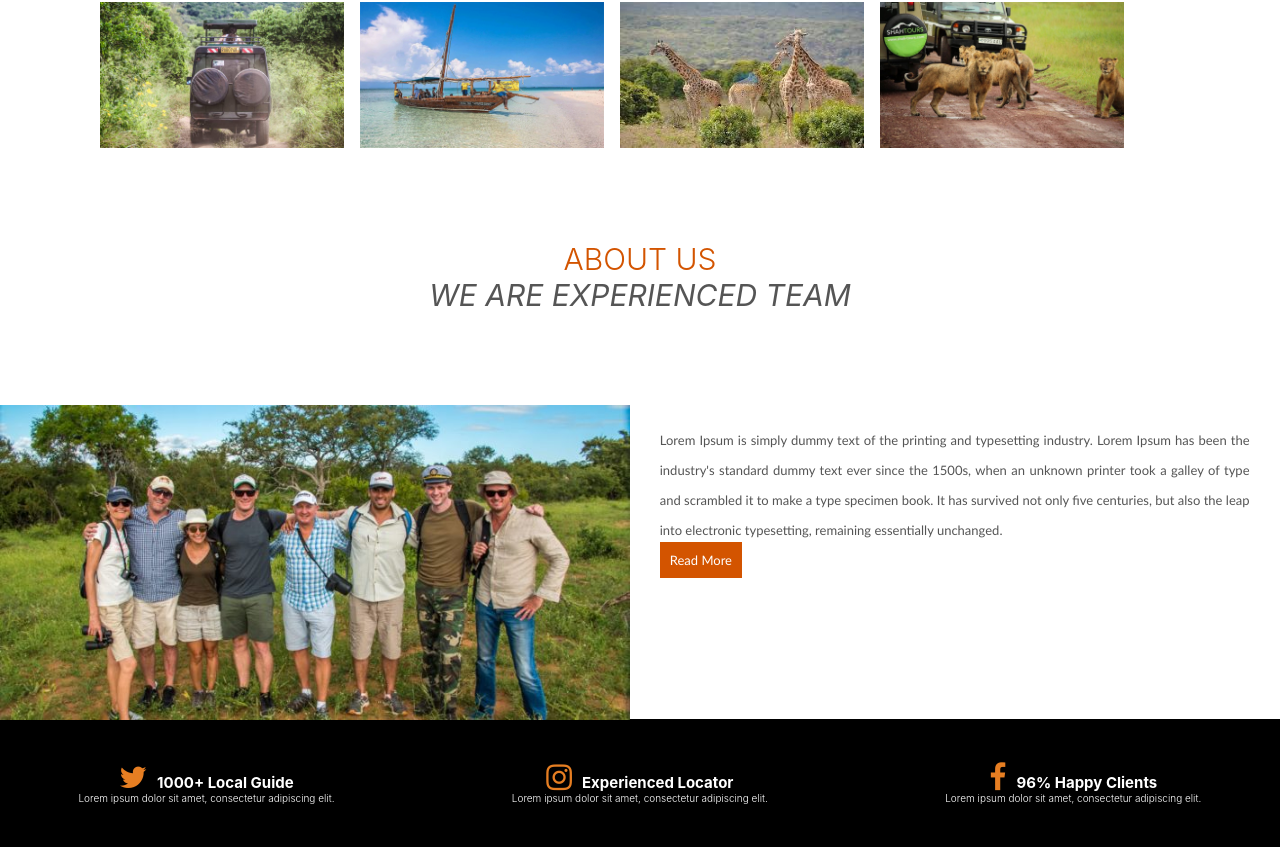
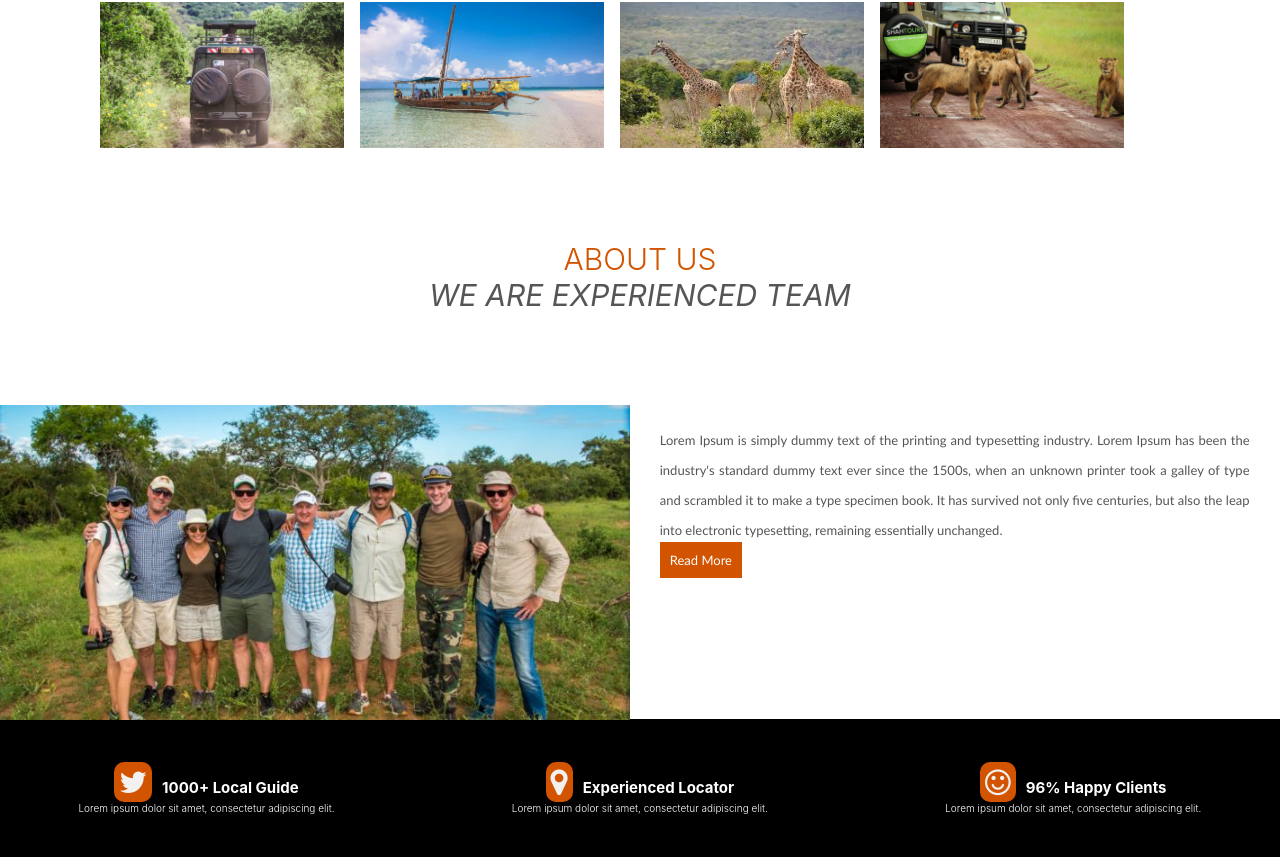
Before and after one commit to mchomvus4/travellers, a React (Create React App) app: page / in a window 1280 px wide. Shown: the part 1033-1890 px from the top of the page. Built offline with nearby package versions, Linux system fonts and the light colour scheme.

Commit message:
file updated

```diff
--- a/src/Components/Team/Team.css
+++ b/src/Components/Team/Team.css
@@ -55,9 +55,12 @@
     margin-top: -1.6rem;
 }
 .social{
-    color: #e67e22;
+    color: #f3f1ef;
     margin-right: 1rem;
     font-size: 3rem;
+    background-color: #d35400;
+    padding: 0.5rem;
+    border-radius: 1rem;
 
 }
 .guide,
--- a/src/Components/Team/Team.jsx
+++ b/src/Components/Team/Team.jsx
@@ -30,11 +30,11 @@ function Team() {
                     <p className="sub-team-content">Lorem ipsum dolor sit amet, consectetur adipiscing elit.</p>
                     </div>
                  <div className="col span-1-of-3">
-                    <h4><i className="fa fa-instagram social"></i><span className="locator">Experienced Locator</span></h4>
+                    <h4><i className="fa fa-map-marker social"></i><span className="locator">Experienced Locator</span></h4>
                     <p className="sub-team-content">Lorem ipsum dolor sit amet, consectetur adipiscing elit.</p>
                     </div>
                  <div className="col span-1-of-3">
-                    <h4><i className="fa fa-facebook-f social"></i><span className="client">96% Happy Clients</span></h4>
+                    <h4><i className="fa fa-smile-o social"></i><span className="client">96% Happy Clients</span></h4>
                     <p className="sub-team-content">Lorem ipsum dolor sit amet, consectetur adipiscing elit.</p>
                     </div>
             </div>
```
